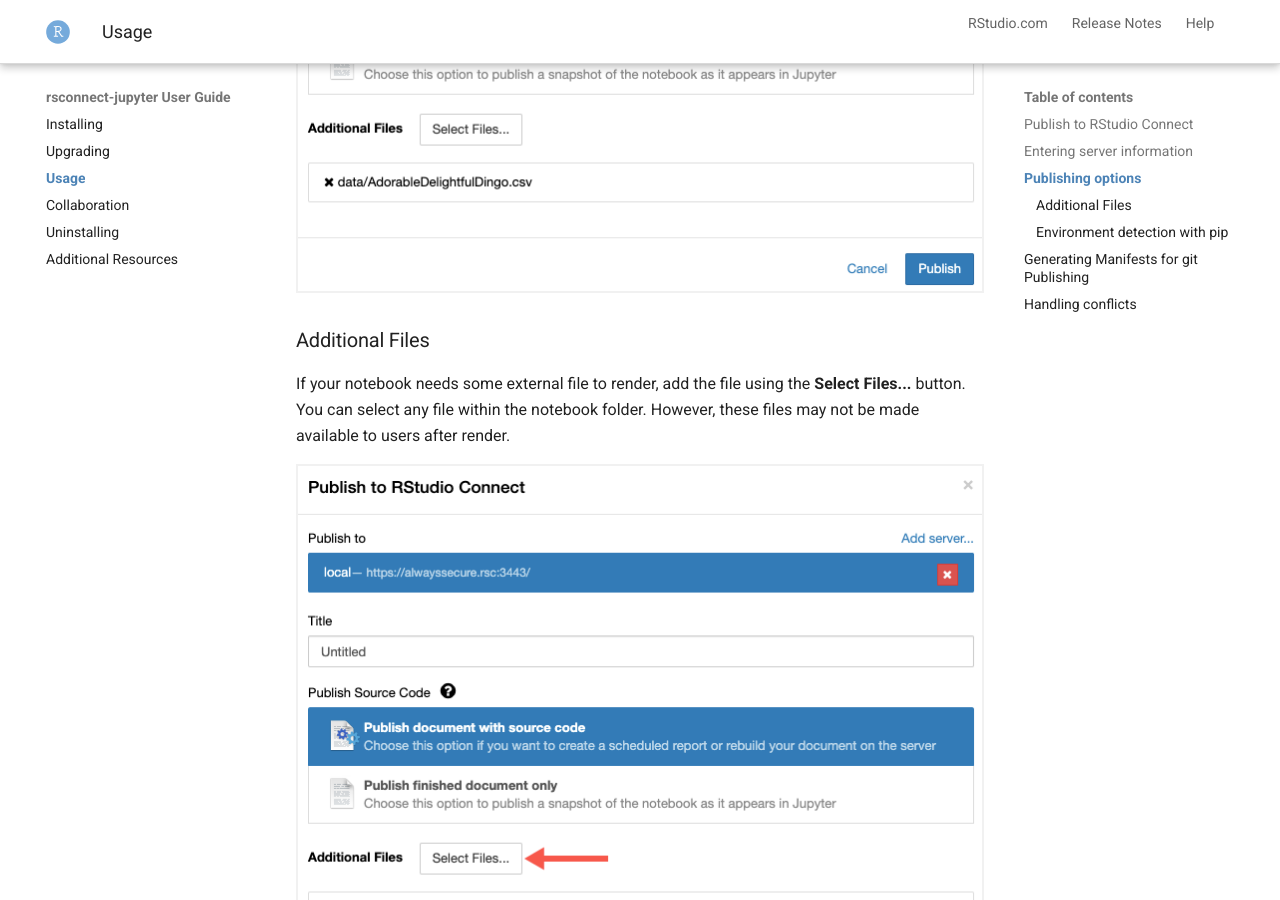
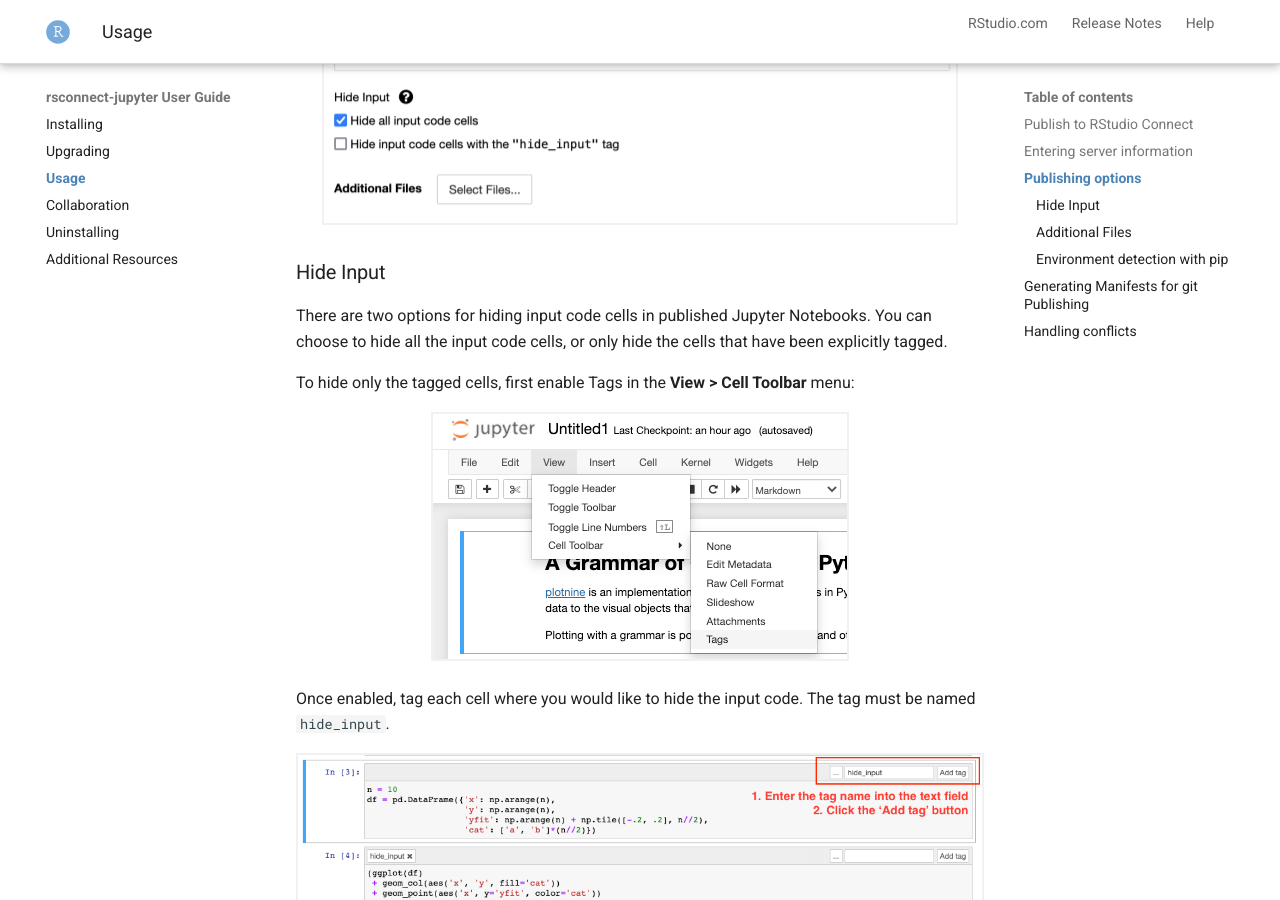
Before and after one commit to rstudio/rsconnect-jupyter, an MkDocs documentation site: the page built from docs/docs/usage.md, in a window 1280 px wide and 900 px high, scrolled down 2259 px. Built offline with MkDocs 1.6.1 and Material for MkDocs 9.7.7, drawn with Linux system fonts in a browser that asks for light colours.

Commit message:
Add Hide Input section to Usage

```diff
--- a/docs/docs/usage.md
+++ b/docs/docs/usage.md
@@ -48,7 +48,20 @@
 publish an HTML snapshot of the notebook to RStudio Connect. HTML snapshots are static and
 cannot be scheduled or re-run on the RStudio Connect server.
 
-<img class="border" src="../images/manage.png" class="block" alt="publish dialog">
+<img class="border" src="../images/rsconnect-jupyter-usage.png" class="block" alt="publish dialog">
+
+### Hide Input
+
+There are two options for hiding input code cells in published Jupyter Notebooks. You can choose to hide all the input code cells, or only hide the cells that have been explicitly tagged.
+
+To hide only the tagged cells, first enable Tags in the **View > Cell Toolbar** menu:
+
+<img class="border" src="../images/view-celltoolbar-tags.png" class="block" alt="Enable Tags in the Cell Toolbar menu">
+
+Once enabled, tag each cell where you would like to hide the input code. The tag must be named `hide_input`.
+
+<img class="border" src="../images/add-tags.png" class="block" alt="Add the hide_input tag to individual cells">
+
 
 ### Additional Files
 
```
Also changed, not shown: docs/docs/images/add-tags.png (added), docs/docs/images/rsconnect-jupyter-usage.png (added), docs/docs/images/view-celltoolbar-tags.png (added).
